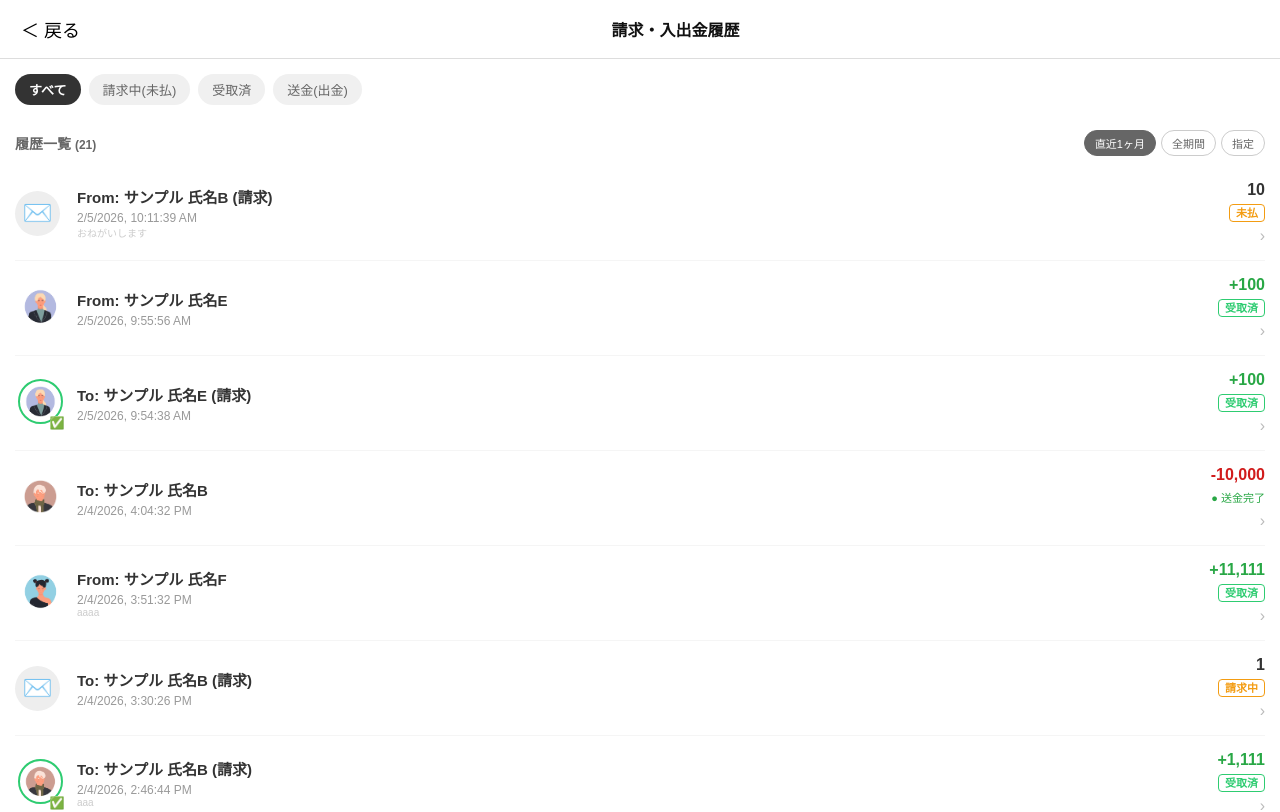
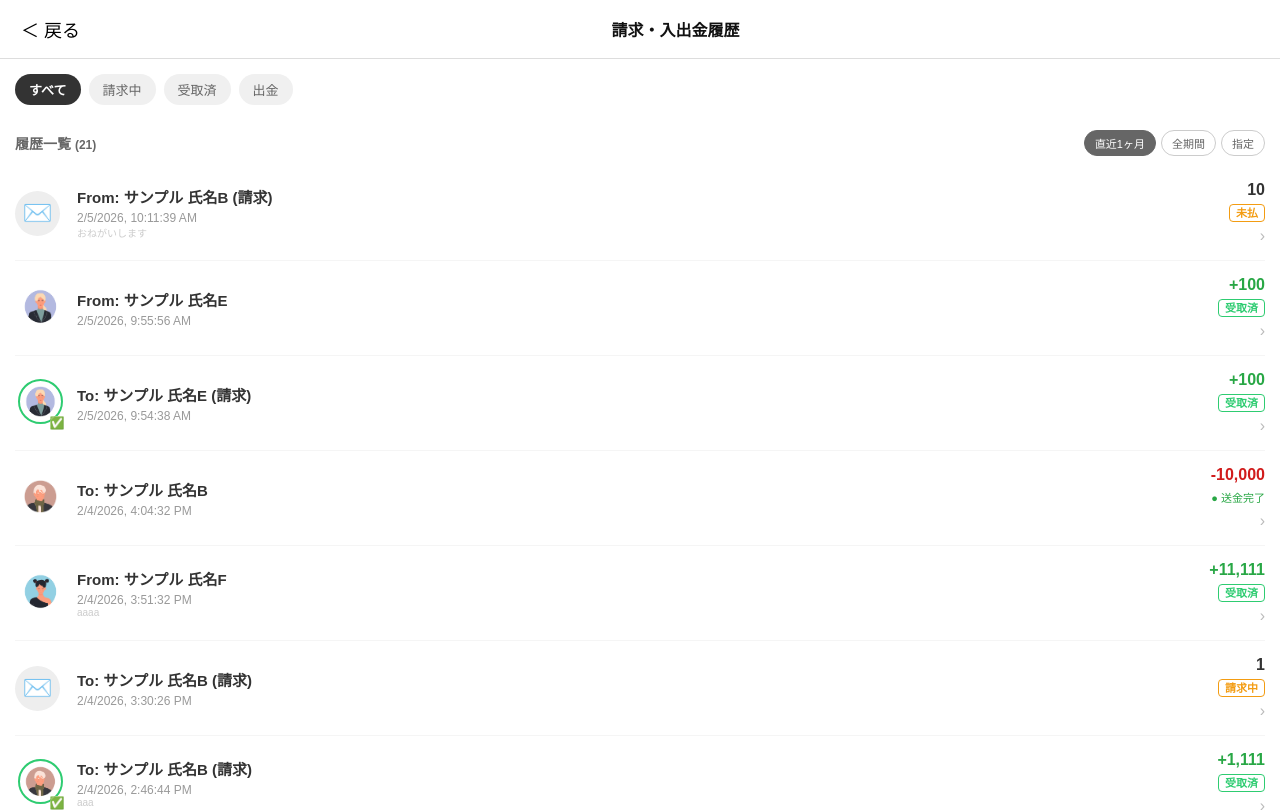
Before and after one commit to Bridge-wkk/team-vitamin-sea-project, a React (Create React App) app: page /transactionhistory in a window 1280 px wide. Shown: the top 812 px of the page. Built offline with nearby package versions, Linux system fonts and the light colour scheme; data requests are answered from the project's data file; sample sign-in values are in the browser's storage.

Commit message:
文字変更

```diff
--- a/src/TransactionHistory.js
+++ b/src/TransactionHistory.js
@@ -102,9 +102,9 @@ const TransactionHistory = ({ loginUser }) => {
         <div style={{ display: "flex", gap: "8px", overflowX: "auto", paddingBottom: "5px", marginBottom: "20px" }}>
           {[
             { id: "all", label: "すべて" },
-            { id: "unpaid", label: "請求中(未払)" },
+            { id: "unpaid", label: "請求中" },
             { id: "paid", label: "受取済" },
-            { id: "transfer", label: "送金(出金)" },
+            { id: "transfer", label: "出金" },
           ].map((btn) => (
             <button
               key={btn.id}
```
